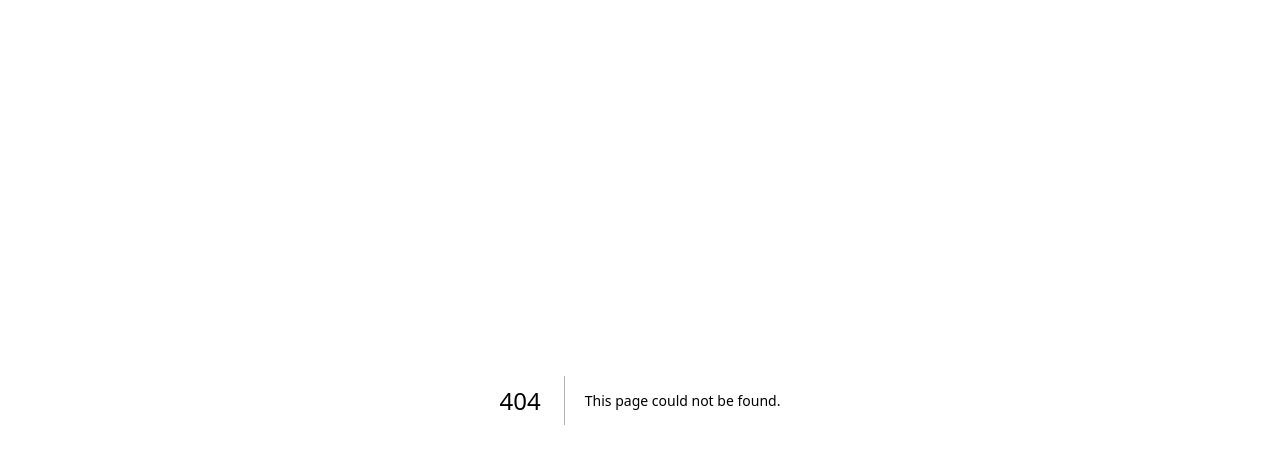
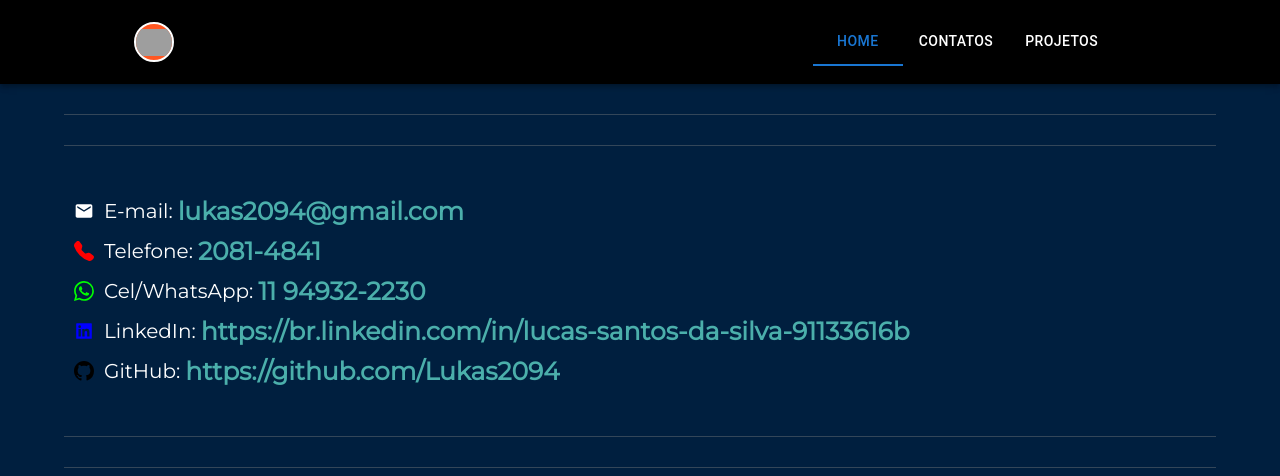
Before and after one commit to Lukas2094/myportfolionext-js, a Next.js app: page /Contatos in a window 1280 px wide. Before the commit this address had no page. Shown: the top 476 px of the page. Built offline with nearby package versions, Linux system fonts and the light colour scheme; grey boxes are pictures that could not be loaded.

Commit message:
page contact semi pronta

```diff
--- a/src/components/Carrousel/styles.ts
+++ b/src/components/Carrousel/styles.ts
@@ -4,11 +4,7 @@ export const Container = styled.div`
 
     position: relative;
     max-height: 400px;
-    margin: 75px 0;
-
-    @media(min-width: 1024px) {
-        margin: 85px 0;
-    }
+    margin: 0;
 
     .swiper {
     width: 100%;
--- a/src/components/Footer/index.tsx
+++ b/src/components/Footer/index.tsx
@@ -32,8 +32,8 @@ export function Footer() {
               <S.BlockContent>
                  <S.ContainLinks>
                     <S.FooterLink href="/">Home</S.FooterLink>
-                    <S.FooterLink href="/Portfolio">Portfolio</S.FooterLink>
-                    <S.FooterLink href="/Contato">Contato</S.FooterLink>
+                    <S.FooterLink href="/Portfolio">Projetos</S.FooterLink>
+                    <S.FooterLink href="/Contatos">Contato</S.FooterLink>
                 </S.ContainLinks>
               </S.BlockContent>
 
--- a/src/components/Footer/styles.ts
+++ b/src/components/Footer/styles.ts
@@ -10,6 +10,7 @@ export const FooterContainer = styled('footer')`
   height: auto;
   background-color: #333 !important;
   color: #fff;
+
   padding: 20px ;
   margin: 0;
 `;
--- a/src/components/Header/styles.ts
+++ b/src/components/Header/styles.ts
@@ -10,7 +10,7 @@ import { Box, Tabs } from '@mui/material';
 export const HeaderContainer = styled(AppBar)`
   background-color: #000;
   padding: 10px;
-  position: fixed;
+  position: sticky;
   top: 0;
   z-index: 50;
 `;
--- /dev/null
+++ b/src/components/RedesSociais/index.tsx
@@ -0,0 +1,32 @@
+import React from 'react';
+import * as S from './styles';
+
+export function Redes() {
+    return (
+        <S.Containers>
+          <S.Content>
+
+          <S.Text as={'p'}>
+              <S.Email />  E-mail: <b>lukas2094@gmail.com</b>
+            </S.Text>
+
+            <S.Text as={'p'}>
+               <S.Telefone /> Telefone: <b>2081-4841</b>
+            </S.Text>
+
+            <S.Text as={'p'}>
+              <S.Whats />  Cel/WhatsApp: <b>11 94932-2230</b>
+            </S.Text>
+
+            <S.Text as={'p'}>
+              <S.LinkdIN />  LinkedIn: <b><a href='https://br.linkedin.com/in/lucas-santos-da-silva-91133616b' target='_blank'>https://br.linkedin.com/in/lucas-santos-da-silva-91133616b</a></b>
+            </S.Text>
+
+            <S.Text as={'p'}>
+              <S.GitHub />  GitHub: <b><a href='https://github.com/Lukas2094' target='_blank'>https://github.com/Lukas2094</a></b>
+            </S.Text>
+
+          </S.Content>
+        </S.Containers>
+    )
+}
--- /dev/null
+++ b/src/components/RedesSociais/styles.ts
@@ -0,0 +1,98 @@
+import { styled } from '@mui/material/styles';
+import { Container, Typography } from '@mui/material';
+import {MdEmail} from 'react-icons/md';
+import {BsFillTelephoneFill, BsWhatsapp , BsGithub} from 'react-icons/bs';
+import {AiFillLinkedin} from 'react-icons/ai';
+
+
+export const Containers = styled(Container)`
+    width: 100%;
+    height: auto;
+
+    display: flex;
+    flex-direction: column;
+    align-items: center;
+    justify-content: center;
+
+    margin: 60px 0 0 0;
+    padding: 15px;
+
+    @media(min-width: 1024px) {
+       margin: 0 auto;
+    }
+`;
+
+export const Content = styled('div')`
+    width: 100%;
+    height: auto;
+
+    display: flex;
+    flex-direction: column;
+    align-items: center;
+    justify-content: center;
+`;
+
+export const Text = styled(Typography)`
+    width: 100%;
+    height: auto;
+
+    color: white;
+    font-size: 14px;
+
+    display: flex;
+    align-items: center;
+
+    margin: 5px 0px;
+
+    @media(min-width: 1024px) {
+        font-size: 20px;
+    }
+
+    b {
+        color: #4bafab;
+        font-size: 16px;
+        font-weight: 600;
+        margin: 0 5px;
+
+        @media(min-width: 1024px) {
+        font-size: 25px;
+    }
+
+        a {
+            text-overflow: ellipsis;
+            word-break: break-word;
+            overflow: hidden;
+            display: -webkit-box;
+
+            -webkit-line-clamp: 1;
+            -webkit-box-orient: vertical;
+
+        }
+    }
+
+`;
+
+
+export const Email = styled(MdEmail)`
+   margin: 0 10px;
+`;
+
+export const Telefone = styled(BsFillTelephoneFill)`
+   margin: 0 10px;
+   color: red;
+`;
+
+export const Whats = styled(BsWhatsapp)`
+   margin: 0 10px;
+   color: #00FF00;
+`;
+
+export const LinkdIN = styled(AiFillLinkedin)`
+   margin: 0 10px;
+   color: #0000FF;
+`;
+
+export const GitHub = styled(BsGithub)`
+   margin: 0 10px;
+   color: black;
+`;
--- /dev/null
+++ b/src/pages/Contatos/index.tsx
@@ -0,0 +1,23 @@
+import React from 'react';
+import * as S from '../../styles/pageContatos'
+import { Header } from '../../components/Header';
+import { Footer } from '../../components/Footer';
+import { Divider } from '../../components/Divider';
+import {Redes} from '../../components/RedesSociais';
+
+const Contatos: React.FC = () => {
+  return (
+    <S.Containers>
+      <Header />
+      <Divider />
+      <Divider />
+      <Redes />
+      <Divider />
+      <Divider />
+      {/* <Footer /> */}
+    </S.Containers>
+
+  )
+}
+
+export default Contatos;
--- a/src/pages/index.tsx
+++ b/src/pages/index.tsx
@@ -18,7 +18,7 @@ type Props = {
 };
 
 const Home: NextPage<Props> = ({ repositories }) => {
-  console.log(repositories);
+  // console.log(repositories);
 
   return (
     <>
--- /dev/null
+++ b/src/styles/pageContatos.ts
@@ -0,0 +1,7 @@
+import { styled } from '@mui/material/styles';
+import { Container, Typography } from '@mui/material';
+
+export const Containers = styled('div')`
+    width: 100%;
+    height: auto;
+`;
```
